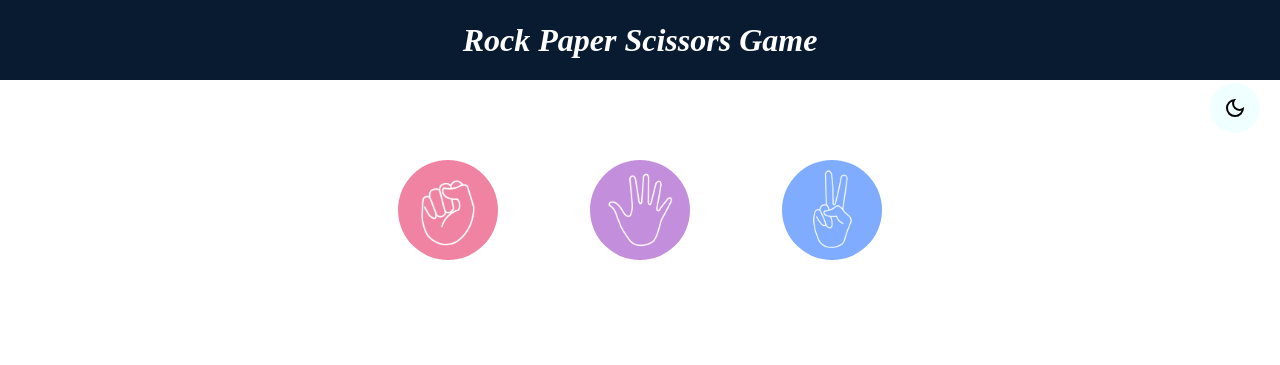
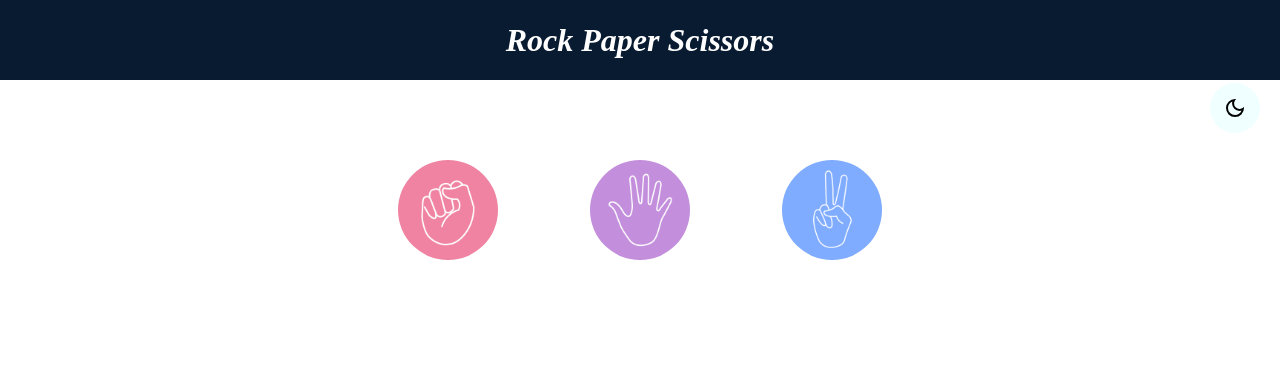
Before and after one commit to HridyanshRaghav/Rock-paper-scissors-game, a plain HTML site: page index.html in a window 1280 px wide. Shown: the top 365 px of the page. Drawn offline with Linux system fonts and the light colour scheme.

Commit message:
remove game word on h1 line

```diff
--- a/index.html
+++ b/index.html
@@ -7,7 +7,7 @@
     <link rel="stylesheet" href="style.css"/>
 </head>
 <body >
-    <h1><i>Rock Paper Scissors Game</i></h1>
+    <h1><i>Rock Paper Scissors</i></h1>
     <button id="mode">
         <svg xmlns="http://www.w3.org/2000/svg" height="24px" viewBox="0 -960 960 960" width="24px" fill="#e8eaed"><path d="M480-120q-150 0-255-105T120-480q0-150 105-255t255-105q14 0 27.5 1t26.5 3q-41 29-65.5 75.5T444-660q0 90 63 153t153 63q55 0 101-24.5t75-65.5q2 13 3 26.5t1 27.5q0 150-105 255T480-120Zm0-80q88 0 158-48.5T740-375q-20 5-40 8t-40 3q-123 0-209.5-86.5T364-660q0-20 3-40t8-40q-78 32-126.5 102T200-480q0 116 82 198t198 82Zm-10-270Z"/></svg>
         <svg xmlns="http://www.w3.org/2000/svg" height="24px" viewBox="0 -960 960 960" width="24px" fill="#e8eaed"><path d="M480-360q50 0 85-35t35-85q0-50-35-85t-85-35q-50 0-85 35t-35 85q0 50 35 85t85 35Zm0 80q-83 0-141.5-58.5T280-480q0-83 58.5-141.5T480-680q83 0 141.5 58.5T680-480q0 83-58.5 141.5T480-280ZM200-440H40v-80h160v80Zm720 0H760v-80h160v80ZM440-760v-160h80v160h-80Zm0 720v-160h80v160h-80ZM256-650l-101-97 57-59 96 100-52 56Zm492 496-97-101 53-55 101 97-57 59Zm-98-550 97-101 59 57-100 96-56-52ZM154-212l101-97 55 53-97 101-59-57Zm326-268Z"/></svg>
```
